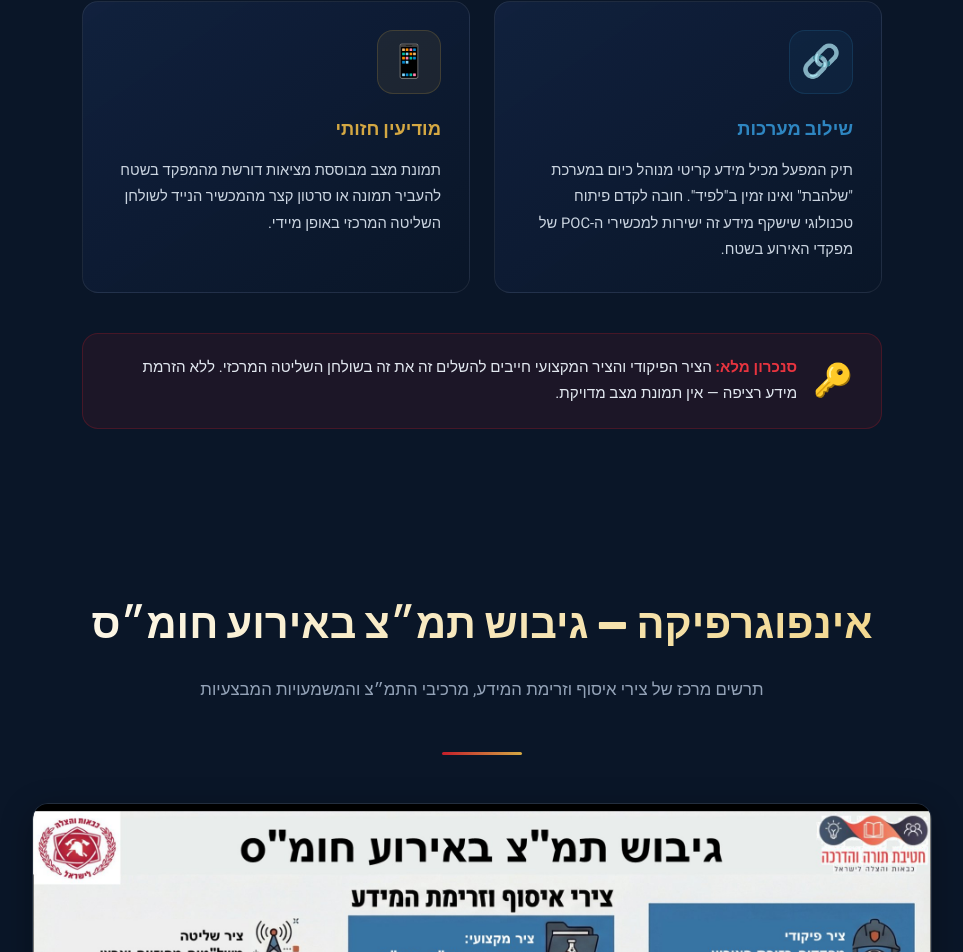
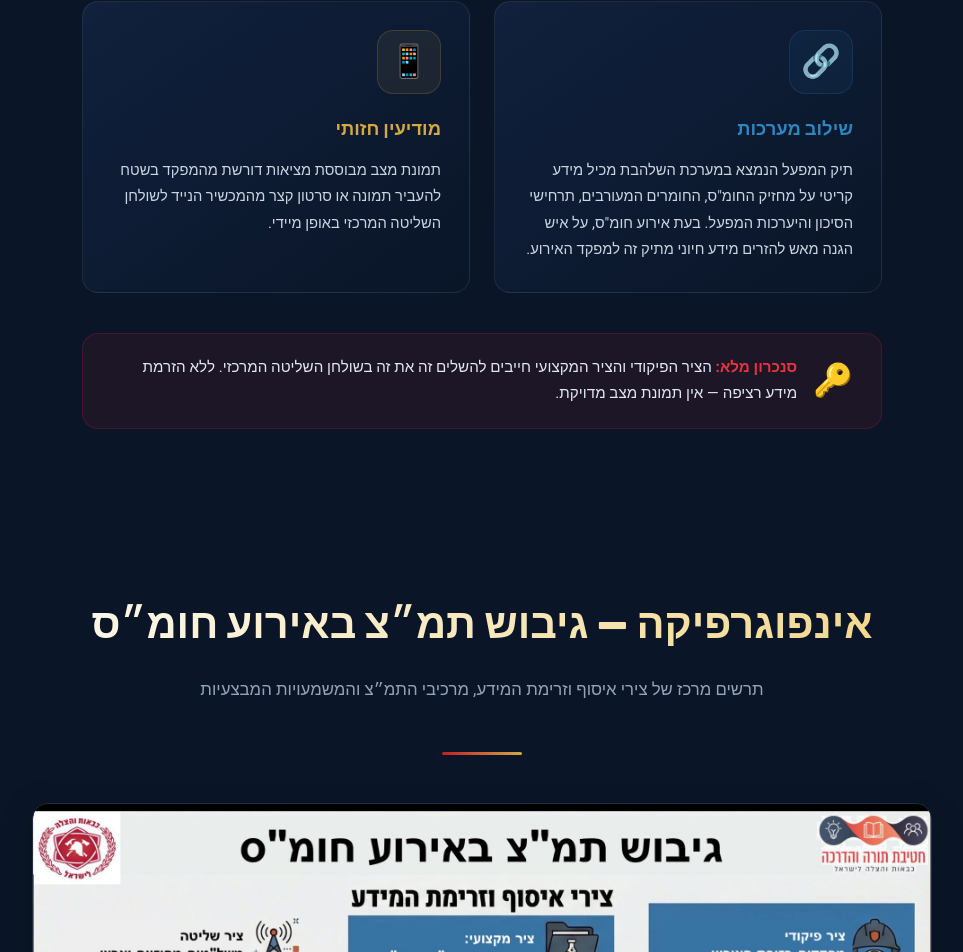
Before and after one commit to roiez1-60-seconds-hazardous-materials/tamatz-hazmat, a Next.js app: page / in a window 1280 px wide. Shown: the part 3519-4471 px from the top of the page, without its empty margins (158-1121 px from the left). Built offline with nearby package versions, Linux system fonts and the light colour scheme.

Commit message:
תיקון תיאור תיק המפעל בסקשן פערים טכנולוגיים

```diff
--- a/app/page.jsx
+++ b/app/page.jsx
@@ -162,7 +162,7 @@ const TECH_GAPS = [
   {
     icon: "🔗",
     title: "שילוב מערכות",
-    desc: "תיק המפעל מכיל מידע קריטי מנוהל כיום במערכת \"שלהבת\" ואינו זמין ב\"לפיד\". חובה לקדם פיתוח טכנולוגי שישקף מידע זה ישירות למכשירי ה-POC של מפקדי האירוע בשטח.",
+    desc: "תיק המפעל הנמצא במערכת השלהבת מכיל מידע קריטי על מחזיק החומ\"ס, החומרים המעורבים, תרחישי הסיכון והיערכות המפעל. בעת אירוע חומ\"ס, על איש הגנה מאש להזרים מידע חיוני מתיק זה למפקד האירוע.",
     color: "#2E86C1"
   },
   {
```
